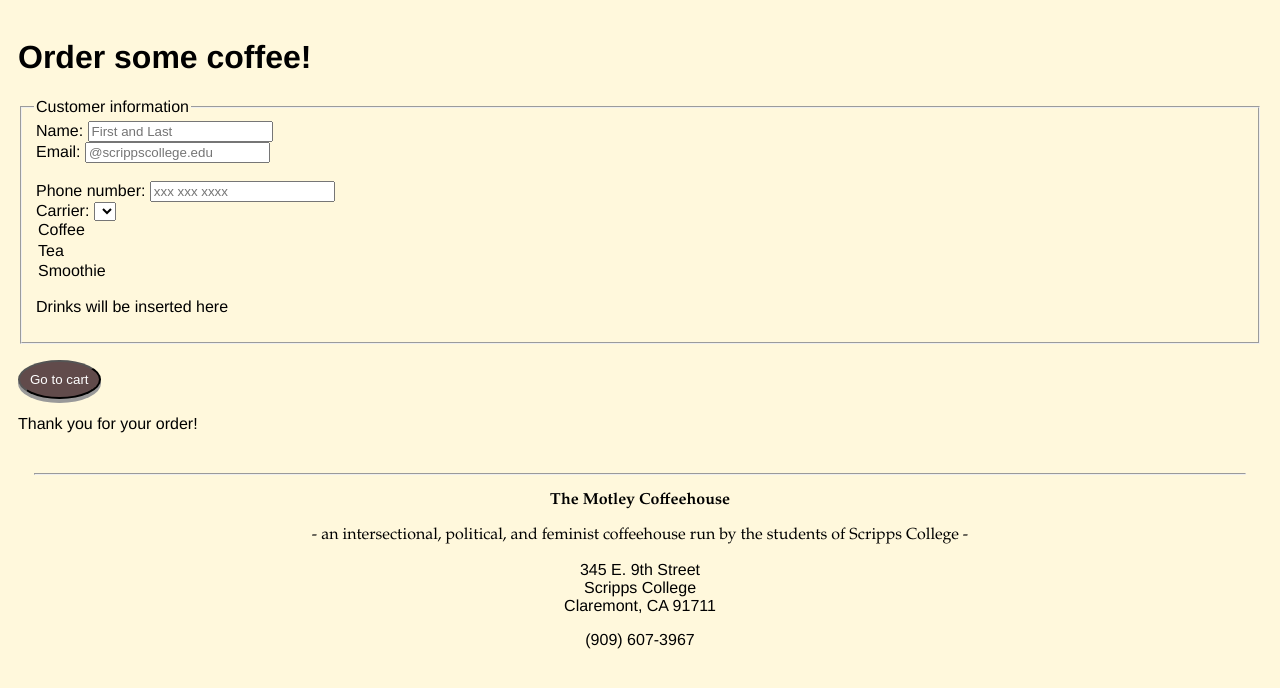
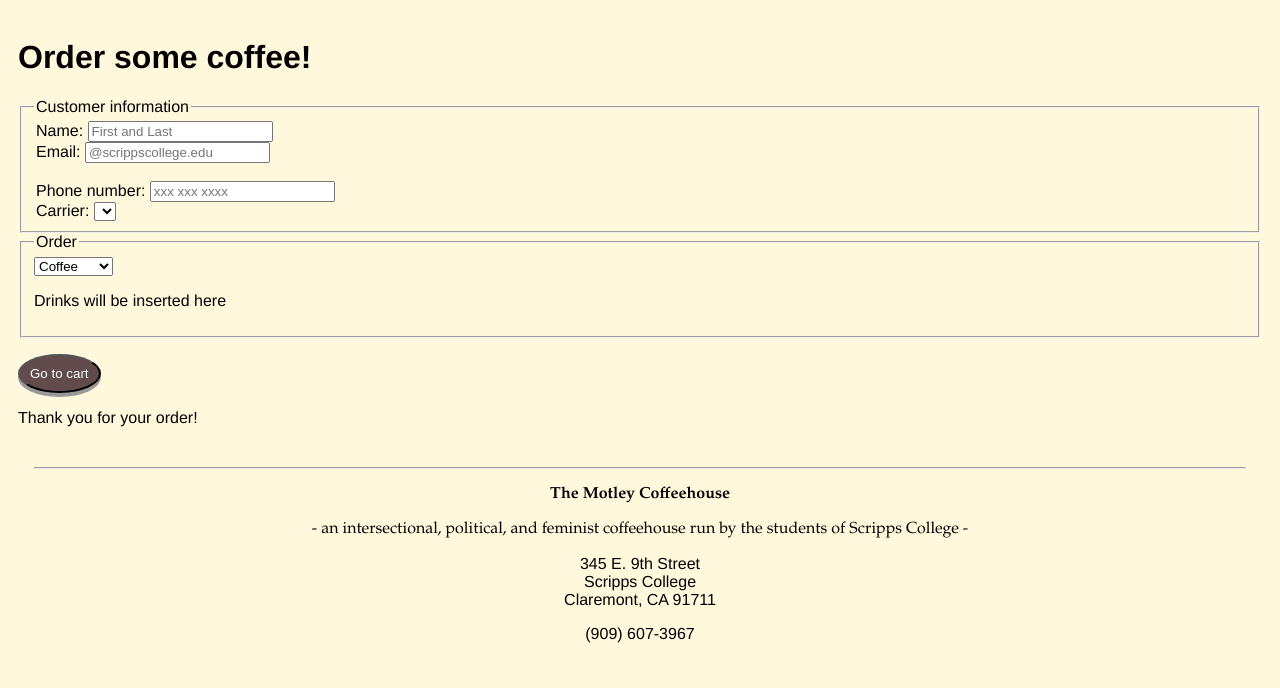
Before and after one commit to lindseyc/coffee2go, a PHP site: page /view/orderPage.php in a window 1280 px wide. Shown: the top 688 px of the page. Run offline with PHP 8.4, Linux system fonts and the light colour scheme; lists and menus that the app fills with data are empty.

Commit message:
fix select

```diff
--- a/view/orderPage.php
+++ b/view/orderPage.php
@@ -23,7 +23,7 @@
     <script src="https://ajax.googleapis.com/ajax/libs/jquery/1.12.4/jquery.min.js"></script>
 
     <!-- style sheet CSS -->
-	<link href="view/main.css" type="text/css" rel="stylesheet"/>
+	<link href="main.css" type="text/css" rel="stylesheet"/>
 
     <!-- javascript validation -->
     <!-- <script scr="validate.js"></script> -->
@@ -83,7 +83,7 @@
             <select>
             <?php
                 // carrier dropdown here
-            ?></legend>
+            ?></select></legend>
 
         </fieldset>
         <fieldset>
```
